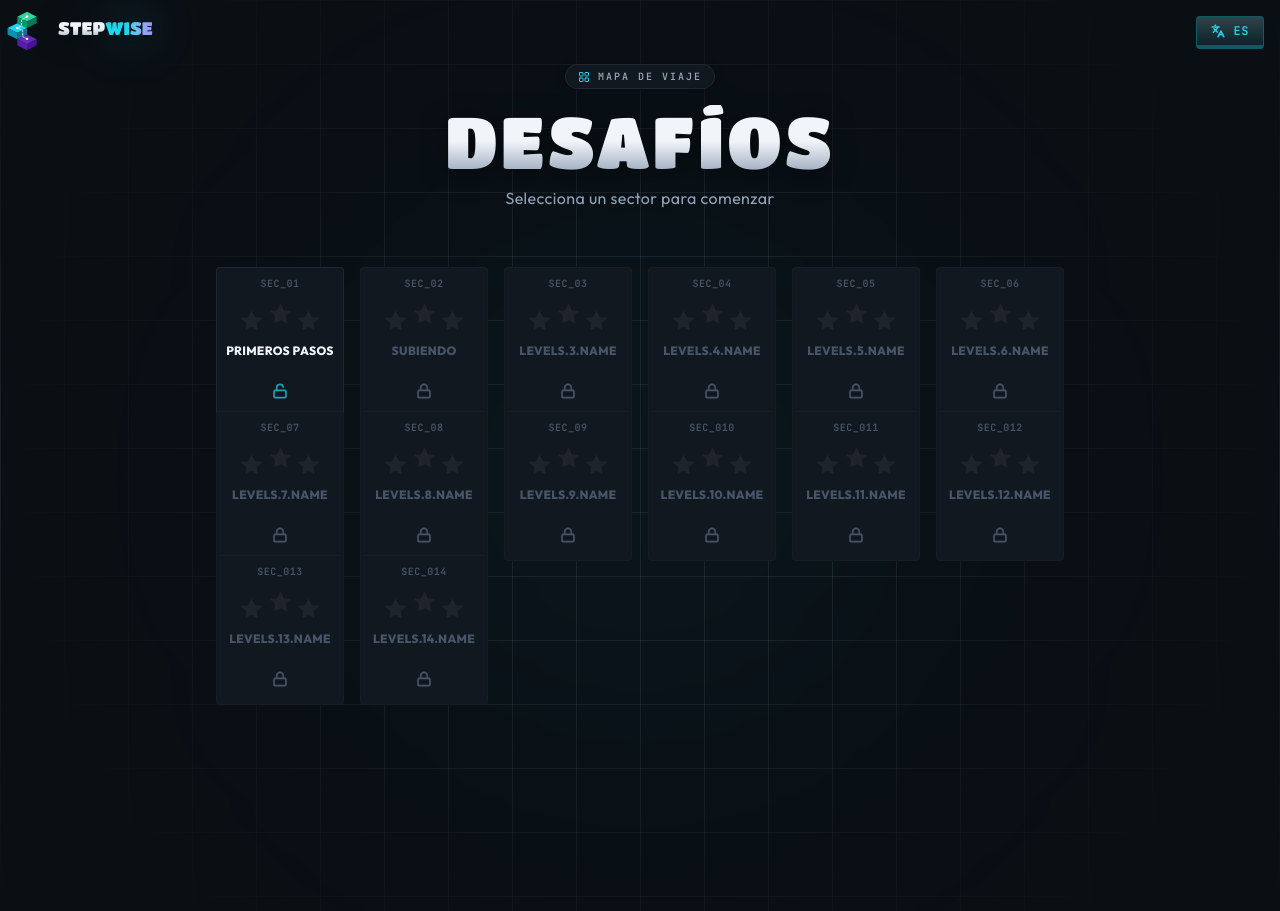
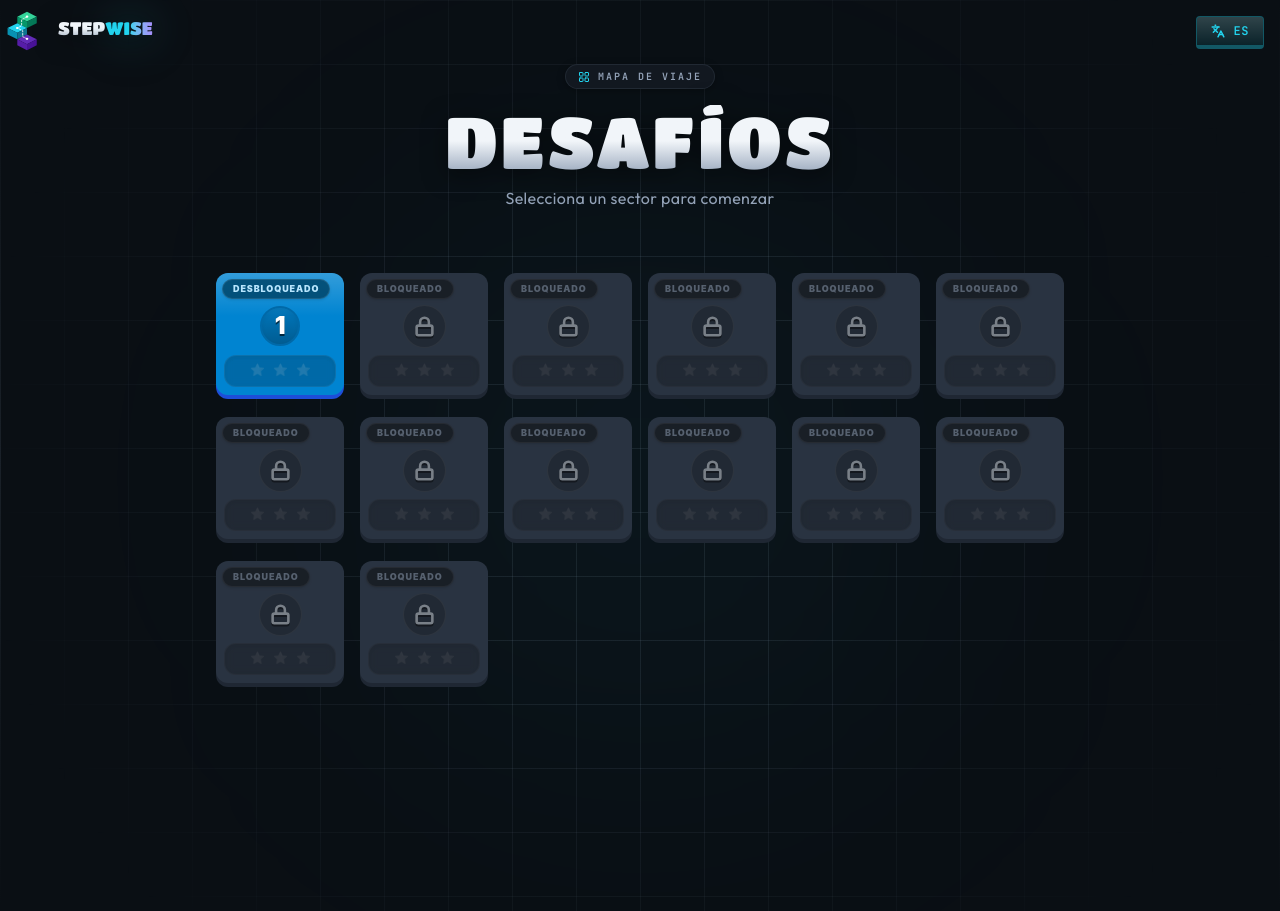
Before and after one commit to AletzMan/stepwise-game, a React (Vite) app: page /levels in a window 1280 px wide. Built offline with nearby package versions, Linux system fonts and the light colour scheme.

Commit message:
feat: update UI components styling
- Redesign LevelCard with improved visual hierarchy
- Simplify Home page button styling for consistency

```diff
--- a/src/components/layout/levels/LevelCard.tsx
+++ b/src/components/layout/levels/LevelCard.tsx
@@ -1,6 +1,6 @@
 import React from "react";
 import { NavLink } from "react-router";
-import { CheckCircle2, Lock, UnlockIcon } from "lucide-react";
+import { Lock } from "lucide-react";
 import { t } from "i18next";
 
 interface LevelCardProps {
@@ -10,89 +10,92 @@ interface LevelCardProps {
 }
 
 export const LevelCard: React.FC<LevelCardProps> = ({ level, status, stars }) => {
+    const isLocked = status === "locked";
+    const isCompleted = status === "completed";
+
+    const cardStyles = {
+        // Retoque en la sombra activa para que sea un verde oscuro orgánico en lugar de negro puro
+        completed: "bg-lime-600 shadow-[0_4px_0_0_#335505] active:translate-y-[4px] active:shadow-[0_2px_0_0_#1c3002]",
+        unlocked: "bg-sky-600 shadow-[0_4px_0_0_#1d4ed8] active:translate-y-[4px] active:shadow-[0_2px_0_0_#1d4ed8]",
+        locked: "bg-slate-600 shadow-[0_4px_0_0_#334155] cursor-not-allowed brightness-60"
+    };
+
     return (
-        <div className="relative group">
-            {status !== "locked" && (
-                <div className="absolute inset-0 bg-linear-to-r from-accent-cyan/0 to-accent-purple/0 group-hover:from-accent-cyan/10 group-hover:to-accent-purple/10 rounded-md blur-md transition-all duration-300 pointer-events-none" />
+        <div className="relative w-32 h-32 pt-1.5 mx-auto select-none group">
+            {!isLocked && (
+                <div className="absolute inset-0 opacity-30 group-hover:opacity-65 transition-opacity duration-300 pointer-events-none" />
             )}
 
             <NavLink
-                to={status !== "locked" ? `/levels/${level}` : "#"}
-                onClick={(e) => status === "locked" && e.preventDefault()}
+                to={!isLocked ? `/levels/${level}` : "#"}
+                onClick={(e) => isLocked && e.preventDefault()}
                 className={`
-                                        relative flex flex-col  gap-2 p-2 h-37.5 w-full
-                                        bg-bg-secondary border rounded-sm overflow-hidden
-                                        transition-all duration-300 ease-out select-none
-                                        ${status !== "locked"
-                        ? 'border-border-custom/80 hover:border-accent-cyan/20 cursor-pointer active:scale-98 hover:shadow-[0_3px_10px_rgba(34,211,238,0.04)]'
-                        : 'border-border-custom/30 cursor-not-allowed'
-                    }
-                                    `}
+                    relative flex flex-col justify-between items-center p-2 pt-6 w-full h-full
+                    rounded-xl overflow-hidden text-center text-white font-sans
+                    transition-all duration-150 ease-out select-none
+                    ${cardStyles[status]}
+                    ${!isLocked ? "hover:brightness-135 cursor-pointer" : ""}
+                `}
             >
-                {/* Capa de brillo reflectivo superior interna */}
-                {status !== "locked" && (
-                    <div className="absolute inset-x-0 top-0 h-[2px] bg-linear-to-r from-transparent via-accent-cyan/30 to-transparent opacity-0 group-hover:opacity-100 transition-opacity duration-300" />
+                {!isLocked && (
+                    <div className="absolute inset-x-0 top-0 h-[35%] bg-linear-to-b from-white/20 to-transparent pointer-events-none" />
                 )}
 
-
-                <span className="font-jetbrains text-[10px] text-center font-bold text-text-muted tracking-wider uppercase">
-                    SEC_0{level}
+                {/* Retoque: Template literal limpio para la traducción */}
+                <span className={`absolute top-1.5 left-1.5 text-[9px] font-black uppercase tracking-widest font-sans
+                                rounded-full px-2.5 py-0.5 min-w-[65px] border border-white/10 shadow-sm
+                                ${status === 'locked' ? 'bg-black/40 text-slate-400' : status === 'completed' ? 'bg-lime-900/90 text-lime-200' : 'bg-sky-900/90 text-sky-200'}`}>
+                    {t(`levels.status.${status}`)}
                 </span>
 
+                <div className="relative flex items-center justify-center w-full my-auto">
+                    {isLocked ? (
+                        <div className="p-2.5 bg-black/20 rounded-full border border-white/10 ">
+                            <Lock size={21} className="text-slate-300 drop-shadow-[0_2px_0_rgba(0,0,0,0.4)]" strokeWidth={3} />
+                        </div>
+                    ) : (
+                        <div className={`w-10 h-10 rounded-full bg-linear-to-b from-black/10 to-black/30 border-2 flex items-center justify-center shadow-inner group-hover:scale-105 transition-transform duration-200 ${isCompleted ? 'border-lime-700' : 'border-sky-700'}`}>
+                            <span className="text-2xl font-black tracking-tight font-sans drop-shadow-[0_2px_0_rgba(0,0,0,0.6)]">
+                                {level}
+                            </span>
+                        </div>
+                    )}
+                </div>
 
-                {/* Contenedor de Estrellas Original e Idéntico en Estructura */}
-                <div className="relative flex justify-center">
-                    {/* Fondo apagado original */}
-                    <div className="flex gap-1 text-xl">
-                        {Array.from({ length: 3 }).map((_, i) => (
-                            <div key={i} className={`scale-90 opacity-15 grayscale brightness-50 ${i !== 1 ? 'pt-2' : ''}`}>
-                                ⭐
-                            </div>
-                        ))}
-                    </div>
-                    {/* Estrellas activas originales con tu clase .star-animate intacta */}
-                    <div className="absolute inset-0 flex justify-center gap-1 text-xl drop-shadow-[0_0_12px_rgba(250,204,21,0.35)]">
-                        {Array.from({ length: 3 }).map((_, i) => (
-                            <div
-                                key={i}
-                                className="star-animate"
-                                style={{ opacity: i < stars ? 1 : 0 }}
-                            >
-                                <div  >
+                {/* CONTENEDOR DE ESTRELLAS OPTIMIZADO */}
+                <div className="w-full bg-black/20 backdrop-blur-xs rounded-xl pt-1.5 pb-2 px-2 flex justify-center items-center shadow-inner border border-white/5">
+                    <div className="flex gap-1.5 items-center justify-center h-4">
+                        {[0, 1, 2].map((i) => {
+                            const isActive = i < stars;
+                            const isCenter = i === 1;
+
+                            const animationClass = isActive ? "star-animate" : "";
+
+                            // MEJORA: Si la estrella NO está activa, no se levanta ni se desfasa (mantiene alineación plana y ordenada)
+                            const centerClass = isCenter && isActive ? "text-base scale-120 mx-0.5" : "text-sm";
+                            const sideClass = !isCenter && isActive ? "pt-3" : "";
+
+                            return (
+                                <span
+                                    key={i}
+                                    className={`
+                                        transition-all duration-300 transform
+                                        ${animationClass}
+                                        ${centerClass}
+                                        ${sideClass}
+                                        ${isActive
+                                            ? "opacity-100 drop-shadow-[0_0_6px_#f59e0b] filter brightness-110"
+                                            : "opacity-15 grayscale scale-85 pointer-events-none"
+                                        }
+                                    `}
+                                >
                                     ⭐
-                                </div>
-                            </div>
-                        ))}
+                                </span>
+                            );
+                        })}
                     </div>
                 </div>
 
-                {/* Bloque Inferior: Nombre del Nivel */}
-                <div className="text-center">
-                    <h3 className={`font-outfit font-black text-xs h-8 tracking-wide uppercase transition-colors duration-300 ${status !== "locked" ? 'text-text-primary group-hover:text-accent-cyan' : 'text-text-muted'}`}>
-                        {t(`levels.${level}.name`)}
-                    </h3>
-                </div>
-
-                {/* Bloque Superior: Identificador Técnico y Estado */}
-                <div className="flex items-center justify-center w-full">
-
-                    {/* Iconografía de Estado */}
-                    {status === "completed" && (
-                        <div className="flex items-center justify-center gap-1 text-accent-green font-jetbrains text-[9px] font-bold tracking-wider">
-                            <CheckCircle2 size={16} strokeWidth={2.5} />
-                        </div>
-                    )}
-                    {status === "unlocked" && (
-                        <div className="flex items-center justify-center gap-1 text-accent-cyan font-jetbrains text-[9px] font-bold tracking-wider animate-pulse">
-                            <UnlockIcon size={16} strokeWidth={2.5} />
-                        </div>
-                    )}
-                    {status === "locked" && (
-                        <div className="flex items-center justify-center gap-1 text-text-muted font-jetbrains text-[9px] font-bold tracking-wider">
-                            <Lock size={16} className="text-text-muted" strokeWidth={2.5} />
-                        </div>
-                    )}
-                </div>
             </NavLink>
         </div>
     );
```
Also changed, not shown: src/routes/Home.tsx (+10 -22 lines).
